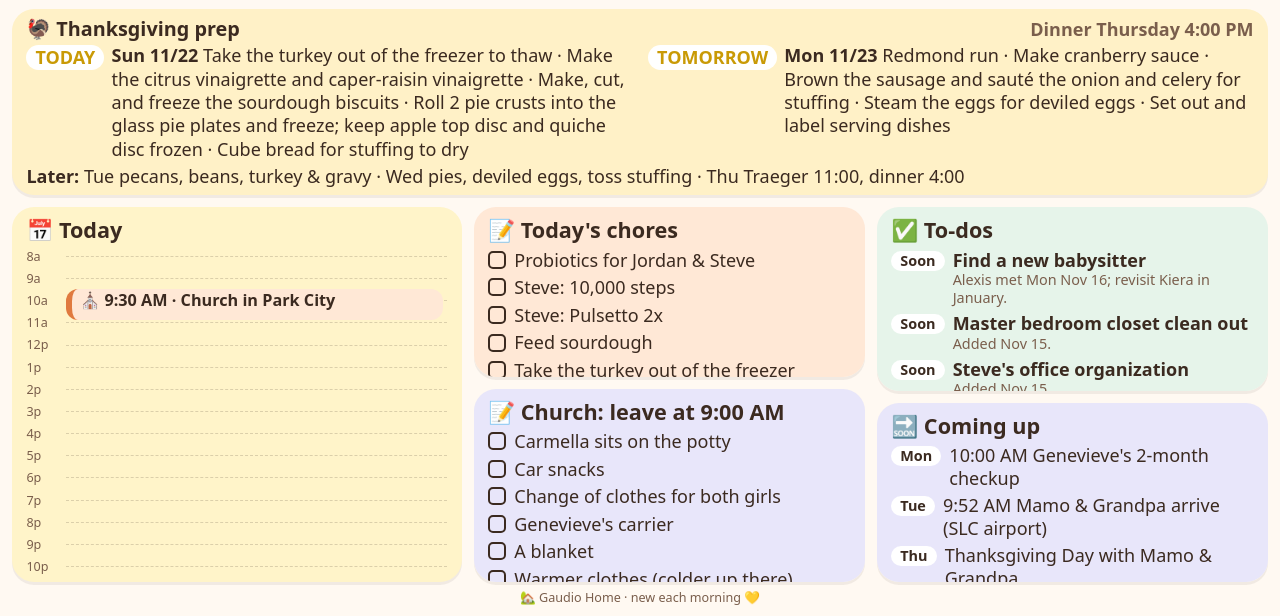
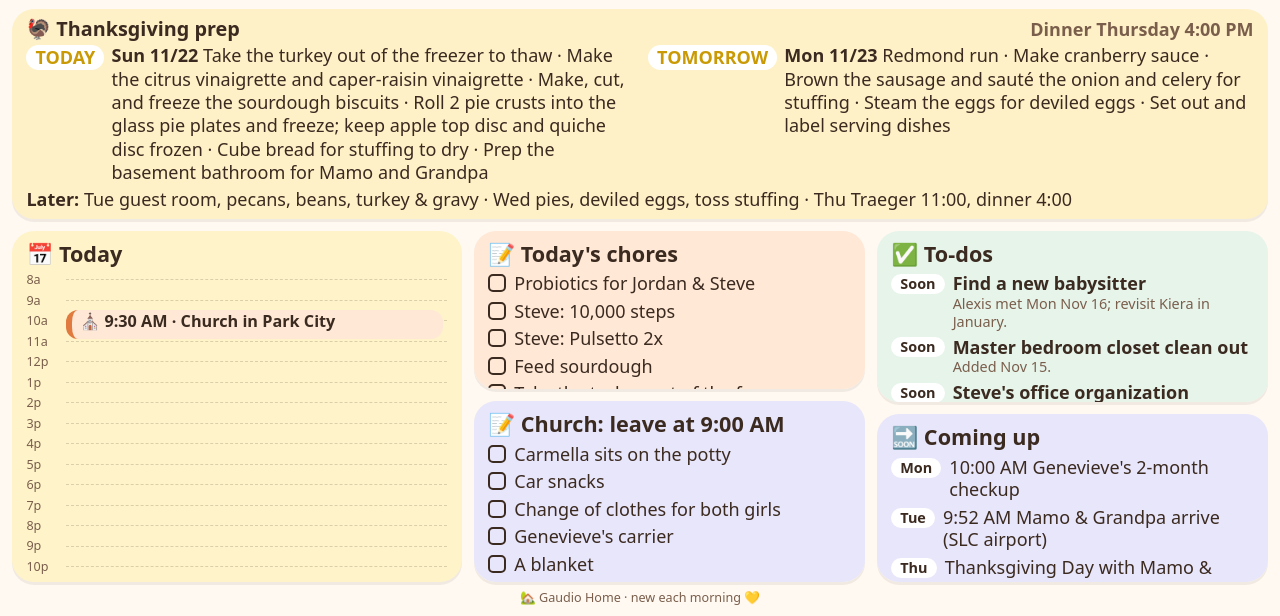
Before and after one commit to GaudioFam/gh-c07dcd4335, a plain HTML site: page index.html in a window 1280 px wide. Shown: the part 184-800 px from the top of the page. Drawn offline with Linux system fonts and the light colour scheme.

Commit message:
update 2026-11-22 07:28

```diff
--- a/index.html
+++ b/index.html
@@ -75,16 +75,16 @@ function den(){const p={};new Intl.DateTimeFormat('en-US',{timeZone:'America/Den
    Auto-rolls by America/Denver date: past days hide; the card is removed after Nov 26. */
 const TG_LAST='2026-11-26';
 const TG_DAYS=[
-  {date:'2026-11-22',short:'Sun',items:['Take the turkey out of the freezer to thaw','Make the citrus vinaigrette and caper-raisin vinaigrette','Make, cut, and freeze the sourdough biscuits','Roll 2 pie crusts into the glass pie plates and freeze; keep apple top disc and quiche disc frozen','Cube bread for stuffing to dry']},
+  {date:'2026-11-22',short:'Sun',items:['Take the turkey out of the freezer to thaw','Make the citrus vinaigrette and caper-raisin vinaigrette','Make, cut, and freeze the sourdough biscuits','Roll 2 pie crusts into the glass pie plates and freeze; keep apple top disc and quiche disc frozen','Cube bread for stuffing to dry','Prep the basement bathroom for Mamo and Grandpa']},
   {date:'2026-11-23',short:'Mon',items:['Redmond run','Make cranberry sauce','Brown the sausage and sauté the onion and celery for stuffing','Steam the eggs for deviled eggs','Set out and label serving dishes']},
-  {date:'2026-11-24',short:'Tue',items:['Toast pecans','Blanch green beans, slice shallots','Steve spatchcocks and dry-brines the turkey','Jordan makes gravy from the wings, backbone, and neck']},
+  {date:'2026-11-24',short:'Tue',items:['Prep the guest bedroom for Mamo and Grandpa (morning)','Toast pecans','Blanch green beans, slice shallots','Steve spatchcocks and dry-brines the turkey','Jordan makes gravy from the wings, backbone, and neck']},
   {date:'2026-11-25',short:'Wed',items:['Bake the pumpkin pie and the double-crust apple pie','Make the deviled eggs','Toss the stuffing and refrigerate']},
   {date:'2026-11-26',short:'Thu',items:['11:00 Traeger on','11:30 Turkey on','~2:45 Turkey off; stuffing in the oven','3:30 Biscuits in','4:00 Dinner']}
 ];
 const TG_LATER={
-  '2026-11-22':'thaw turkey, vinaigrettes, biscuits, crusts, cube bread',
+  '2026-11-22':'thaw turkey, vinaigrettes, biscuits, crusts, cube bread, basement bath',
   '2026-11-23':'Redmond, cranberry, stuffing base, eggs, dishes',
-  '2026-11-24':'pecans, beans, turkey & gravy',
+  '2026-11-24':'guest room, pecans, beans, turkey & gravy',
   '2026-11-25':'pies, deviled eggs, toss stuffing',
   '2026-11-26':'Traeger 11:00, dinner 4:00'
 };
```
